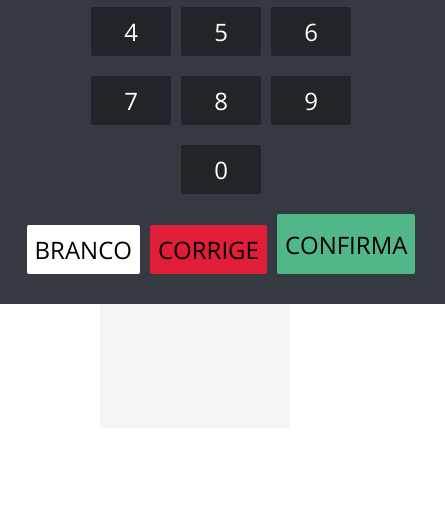
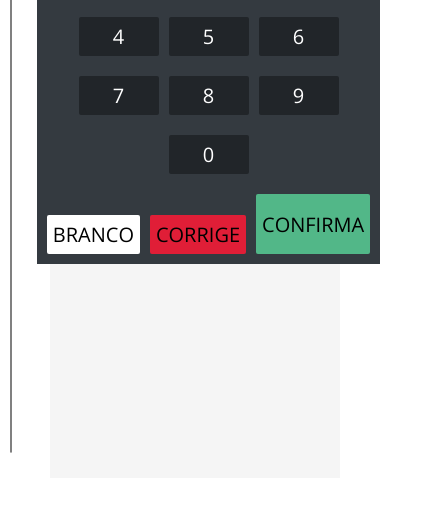
Before and after one commit to CarlaRochaBovi/Urna, a plain HTML site: page index.html in a window 390 px wide. Shown: the part 316-844 px from the top of the page, 445 px wide, since content can reach past the window. Drawn offline with nearby package versions, Linux system fonts and the light colour scheme.

Commit message:
second commit

```diff
--- a/style.css
+++ b/style.css
@@ -7,13 +7,13 @@
 }
 
 body {
-    padding: 100px;
+    padding: 50px;
     width: 100%;
     height: 100vh;
 }
 
 #app {
-    padding: 50px;
+    padding: 25px;
     gap: 50px;
     display: flex;
     justify-content: center;
@@ -77,7 +77,6 @@ body {
 
 .info button {
     text-transform: uppercase;
-    width: 20%;
     font-weight: 700;
     background: #a8dadc;
     border: 1px solid #457b9d;
@@ -148,7 +147,6 @@ body {
 /* KEYBOARD-------------------------------------------------------------------------------- */
 
 .keyboard {
-    width: 600px;
     gap: 10px;
     padding: 30px;
     background: #343a40;
@@ -218,3 +216,19 @@ body {
 .text:nth-child(3):hover {
     background: #40916c;
 }
+
+
+@media(max-width: 1000px) {
+    .keyboard {
+        padding: 10px;
+    }
+
+    .btn{
+        font-size: 20px;
+        padding: 6px;
+    }
+
+    #app {
+        gap: 25px;
+    }
+}
```
